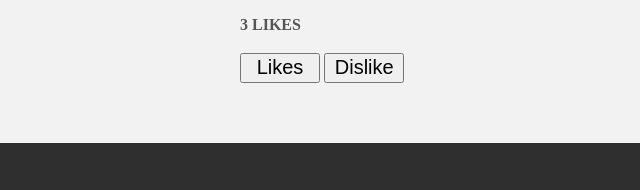
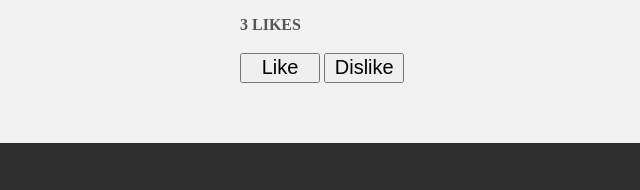
Before and after one commit to tapasyashah/tapasyashah.github.io, a plain HTML site: page index.html in a window 1280 px wide. Shown: the part 1171-1361 px from the top of the page, 0-640 px from the left. Drawn offline with Linux system fonts and the light colour scheme.

Commit message:
Update index.html

```diff
--- a/index.html
+++ b/index.html
@@ -66,7 +66,7 @@ and we went to Bhuj for the further tournament. Although I was just a substitute
   </div>
     <p id="votes"> 3 likes</p>
 
- <button id ="upvote" onclick="upvote()"> Likes </button>
+ <button id ="upvote" onclick="upvote()"> Like </button>
  <button id ="downvote" onclick="downvote()"> Dislike </button>
 
   </div>
```
